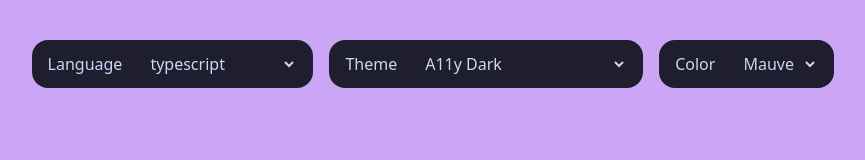
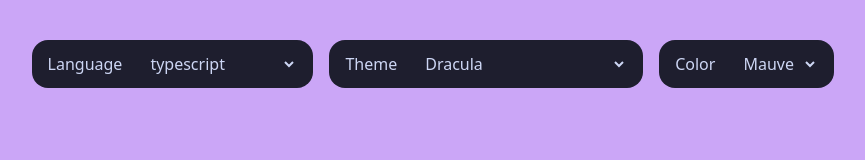
Before and after one commit to AlexNarvaez00/2sCoder, a React (Vite) app: page / in a window 1280 px wide. Shown: the top 160 px of the page, without its empty margins (207-1072 px from the left). Built offline with nearby package versions, Linux system fonts and the light colour scheme.

Commit message:
ft: themes chnages succefully

```diff
--- a/src/context/ConfigProvider.tsx
+++ b/src/context/ConfigProvider.tsx
@@ -10,7 +10,13 @@ const initialState: ConfigType = {
   theme: `dracula`,
   background: `#cba6f7`,
   language: `typescript`,
-  content: ``,
+  content: `import React from 'react'
+
+export default function ConfigProvider() {
+  return (
+    <div>ConfigProvider</div>
+  )
+}`,
 };
 
 export const ConfigContext = createContext<ProviderState>({
--- a/src/pages/Index/Index.tsx
+++ b/src/pages/Index/Index.tsx
@@ -6,7 +6,7 @@ import { FormEvent, useCallback } from "react";
 import Editor from "@/pages/Index/components/Editor";
 
 export default function Index() {
-  const { background, language, setState } = useConfig();
+  const { background, language, setState, theme } = useConfig();
 
   const handleChange = useCallback((event: FormEvent<HTMLSelectElement>) => {
     const name = event.currentTarget.name;
@@ -26,7 +26,7 @@ export default function Index() {
               <SelectLang onChange={handleChange} value={language} />
             </li>
             <li>
-              <SelectTheme />
+              <SelectTheme onChange={handleChange}  value={theme}  />
             </li>
             <li>
               <SelectColor onChange={handleChange} value={background} />
@@ -34,8 +34,8 @@ export default function Index() {
           </ul>
         </nav>
       </header>
-      <main className="max-w-5xl [&>span]:min-w-[500px] [&>span]:py-3 self-center m-auto">
-        <Editor language={language} />
+      <main className="max-w-5xl [&>span]:min-w-[500px] [&>span]:py-3 self-center m-auto" style={{ background }}  >
+        <Editor language={language} theme={theme} />
       </main>
     </section>
   );
--- a/src/pages/Index/components/Editor.tsx
+++ b/src/pages/Index/components/Editor.tsx
@@ -1,18 +1,28 @@
+import "./editor.css";
 import useConfig from "@/hooks/useConfig";
-import { FormEvent,  useState } from "react";
+import { FormEvent,  useState, memo, useEffect } from "react";
 import { CodeBlock } from "react-code-blocks";
 import { VscEdit, VscSymbolNamespace } from "react-icons/vsc";
 
 interface Props {
   language: string;
+  theme:string;
 }
 
 //const theme = await import("react-code-blocks/src/themes/dracula");
 
-export default function Editor({ language }: Props) {
+function Editor({ language, theme }: Props) {
+  const { setState, content } = useConfig();
+
   const [show, setShow] = useState<Boolean>(true);
-  const [code, setCode] = useState<string>(``);
-  const { setState, content } = useConfig();
+  const [code, setCode] = useState<string>(content);
+  const [colors, setColors] = useState<Object|null>({});
+
+  useEffect(() =>{
+    import("react-code-blocks").then(module =>{
+      setColors(module[theme] as Object);
+    });
+  },[theme]);
 
   const handleBlur = (event: FormEvent<HTMLTextAreaElement>) => {
     const value = event.currentTarget.value;
@@ -42,6 +52,7 @@ export default function Editor({ language }: Props) {
         <CodeBlock
           text={content}
           language={language}
+          theme={colors ?? {}}
         />
       )}
       {!show && (
@@ -56,3 +67,5 @@ export default function Editor({ language }: Props) {
     </>
   );
 }
+
+export default memo(Editor);
--- a/src/pages/Index/components/SelectTheme.tsx
+++ b/src/pages/Index/components/SelectTheme.tsx
@@ -3,7 +3,8 @@ import Option from "@/components/Option";
 import Select from "@/components/Select";
 import { Label } from "@/components/Label";
 import { OptionsType } from "@/pages/Index/types/OptionType";
-import { useId } from "react";
+import { useId, useState, FormEvent, memo } from "react";
+import { Props } from "@/pages/Index/types/SelectType";
 
 const options: OptionsType[] = [
   { label: "A11y Dark", value: "a11yDark"},
@@ -48,13 +49,19 @@ const options: OptionsType[] = [
   { label: "Tomorrow Night Eightis", value: "tomorrowNightEighties"},
 ];
 
-export default function SelectTheme() {
+function SelectTheme({onChange, value}: Props) {
+  const [state,setState ] = useState<string>(value);
   const id = useId();
+
+  const handleChange = (event: FormEvent<HTMLSelectElement>) => {
+    setState(event.currentTarget.value);
+    onChange(event);
+  };
 
   return (
     <div className="select">
       <Label htmlFor={id}>Theme</Label>
-      <Select id={id}>
+      <Select id={id}  onChange={handleChange} value={state} name="theme" >
         {options.map(({ value, label }, index) => (
           <Option value={value} key={index}>
             {label}
@@ -64,3 +71,4 @@ export default function SelectTheme() {
     </div>
   );
 }
+export default memo(SelectTheme);
--- /dev/null
+++ b/src/pages/Index/components/editor.css
@@ -0,0 +1,6 @@
+@tailwind components;
+@layer components {
+  span{
+    @apply rounded-3xl !important;
+  }
+}
```
